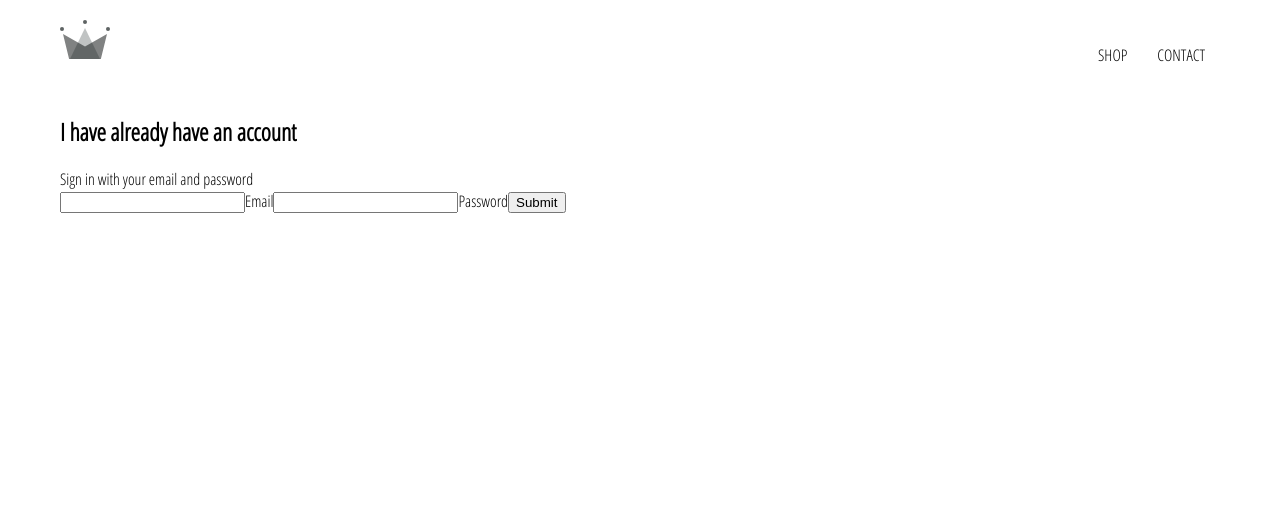
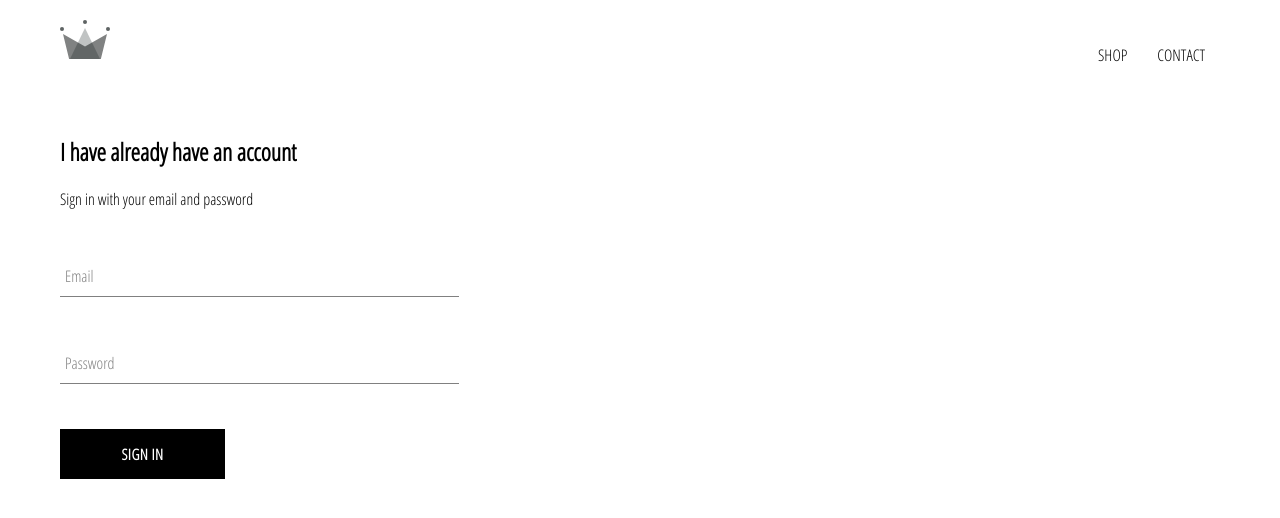
Before and after one commit to miklblitz/showroom, a React (Create React App) app: page /signin in a window 1280 px wide. Shown: the top 518 px of the page. Built offline with nearby package versions, Linux system fonts and the light colour scheme.

Commit message:
sign-in component

```diff
--- /dev/null
+++ b/src/components/custom-button/custom-button.component.jsx
@@ -0,0 +1,10 @@
+ import React from 'react';
+ import './custom-button.style.scss';
+
+const CustomButton = ({children, ...otherProps}) =>(
+  <button className='custom-button' {...otherProps}>
+    {children}
+  </button>
+ )
+
+export default CustomButton;
--- /dev/null
+++ b/src/components/custom-button/custom-button.style.scss
@@ -0,0 +1,22 @@
+.custom-button {
+  min-width: 165px;
+  width: auto;
+  height: 50px;
+  letter-spacing: 0.5px;
+  line-height: 50px;
+  padding: 0 35px 0 35px;
+  font-size: 15px;
+  background-color: black;
+  color: white;
+  text-transform: uppercase;
+  font-family: 'Open Sans Condensed';
+  font-weight: bolder;
+  border: none;
+  cursor: pointer;
+
+  &:hover {
+    background-color: white;
+    color: black;
+    border: 1px solid black;
+  }
+}
--- /dev/null
+++ b/src/components/form-input/form-input.component.jsx
@@ -0,0 +1,17 @@
+import React from 'react'
+import './form-input.style.scss'
+
+const FormInput = ({handleChange, label, ...otherProps}) => (
+  <div className="group">
+    <input className="form-input" onChange={handleChange} {...otherProps} />
+    {
+      label ?
+      (<label className={`${otherProps.value.length ? 'shrink' : ''} form-input-label`}>
+        {label}
+      </label>)
+      : null
+    }
+  </div>
+)
+
+export default FormInput;
--- /dev/null
+++ b/src/components/form-input/form-input.style.scss
@@ -0,0 +1,54 @@
+$sub-color: grey;
+$main-color: black;
+
+@mixin shrinkLabel {
+  top: -14px;
+  font-size: 12px;
+  color: $main-color;
+}
+
+.group {
+  position: relative;
+  margin: 45px 0;
+
+  .form-input {
+    background: none;
+    background-color: white;
+    color: $sub-color;
+    font-size: 18px;
+    padding: 10px 10px 10px 5px;
+    display: block;
+    width: 100%;
+    border: none;
+    border-radius: 0;
+    border-bottom: 1px solid $sub-color;
+    margin: 25px 0;
+
+    &:focus {
+      outline: none;
+    }
+
+    &:focus ~ .form-input-label {
+      @include shrinkLabel();
+    }
+  }
+
+  input[type='password'] {
+    letter-spacing: 0.3em;
+  }
+
+  .form-input-label {
+    color: $sub-color;
+    font-size: 16px;
+    font-weight: normal;
+    position: absolute;
+    pointer-events: none;
+    left: 5px;
+    top: 10px;
+    transition: 300ms ease all;
+
+    &.shrink {
+      @include shrinkLabel();
+    }
+  }
+}
--- a/src/components/sign-in/sign-in.component.jsx
+++ b/src/components/sign-in/sign-in.component.jsx
@@ -1,4 +1,6 @@
  import React from 'react';
+ import FormInput from '../form-input/form-input.component';
+ import CustomButton from '../custom-button/custom-button.component';
  import './sign-in.style.scss';
 
  class SignIn extends React.Component{
@@ -24,17 +26,31 @@
 
    render(){
     return(
-      <div clas='sign-in'>
+      <div className='sign-in'>
         <h2>I have already have an account</h2>
         <span>Sign in with your email and password</span>
 
         <form onSubmit={this.handleSubmit}>
-          <input name="email" type="email" onChange={this.handleChange} value={this.state.email} required />
-          <label>Email</label>
-          <input name="password" type="password" onChange={this.handleChange} value={this.state.password} required />
-          <label>Password</label>
+          <FormInput
+            name="email"
+            type="email"
+            handleChange={this.handleChange}
+            value={this.state.email}
+            label="Email"
+            autoComplete="off"
+            required
+          />
+          <FormInput
+            name="password"
+            type="password"
+            handleChange={this.handleChange}
+            value={this.state.password}
+            label="Password"
+            autoComplete="off"
+            required
+          />
 
-          <input type="submit" value="Submit" />
+          <CustomButton type='submit'> Sign in </CustomButton>
         </form>
       </div>
     )
--- a/src/components/sign-in/sign-in.style.scss
+++ b/src/components/sign-in/sign-in.style.scss
@@ -0,0 +1,9 @@
+.sign-in {
+  width: 30vw;
+  display: flex;
+  flex-direction: column;
+
+  .title {
+    margin: 10px 0;
+  }
+}
```
